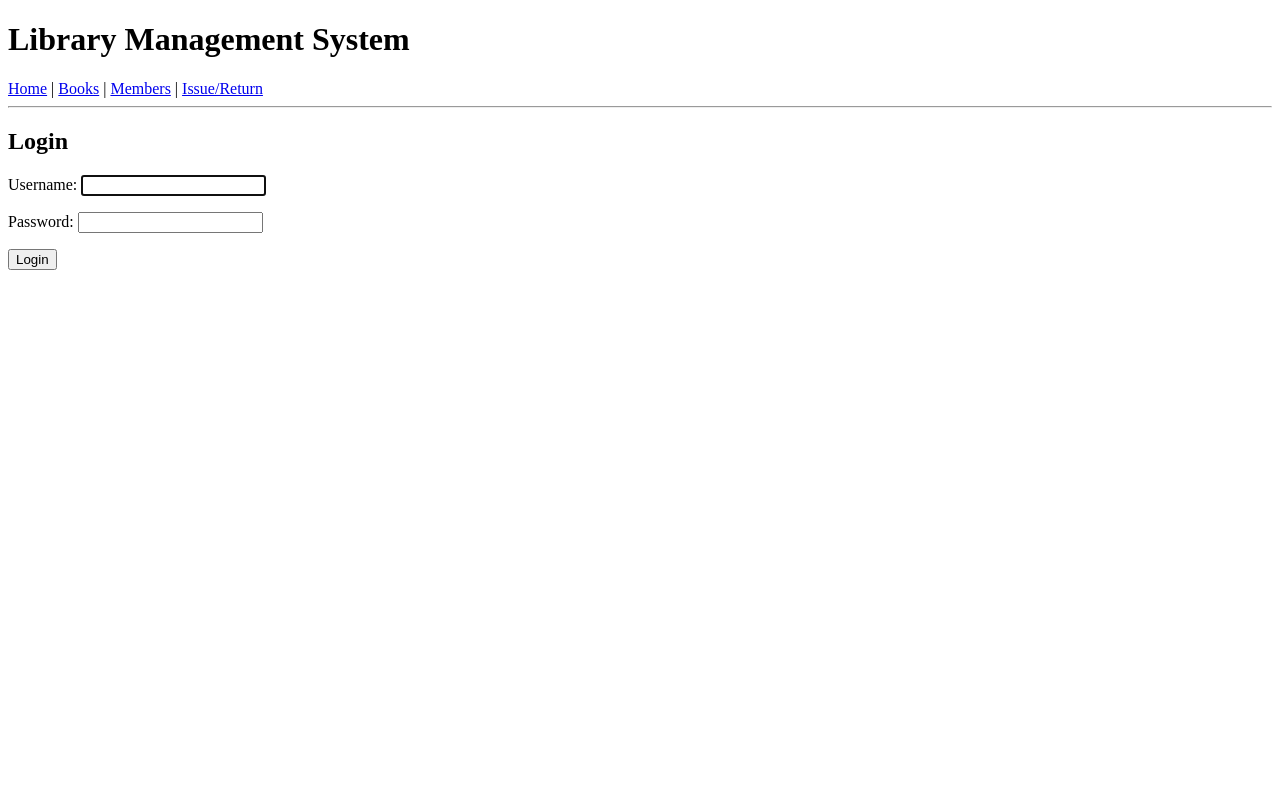
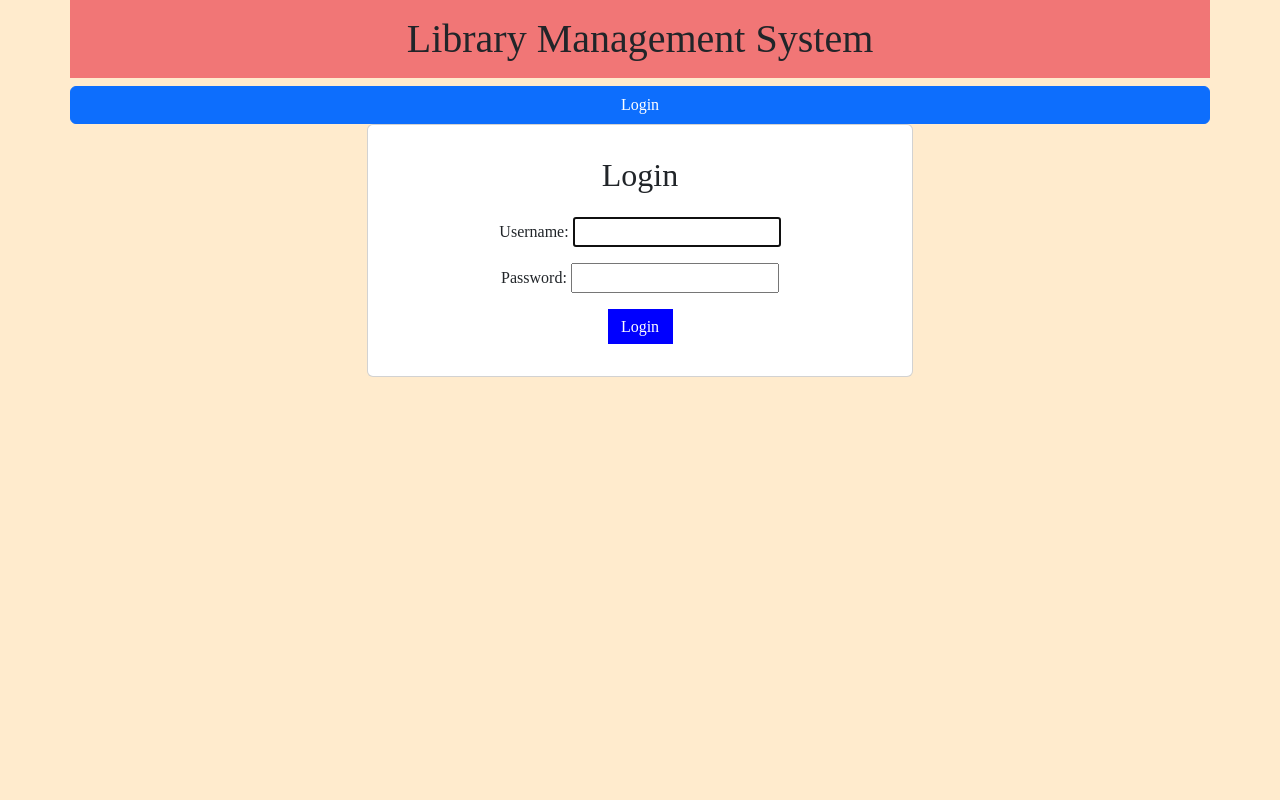
Before and after one commit to 535shivam/Library-Management-System, a Django app: page /login/ in a window 1280 px wide. Run offline with Django 5.2, Linux system fonts and the light colour scheme.

Commit message:
Changes in html pages and views.py file also

```diff
--- a/library/settings.py
+++ b/library/settings.py
@@ -126,3 +126,6 @@ STATIC_URL = 'static/'
 DEFAULT_AUTO_FIELD = 'django.db.models.BigAutoField'
 
 DEBUG =True
+
+LOGIN_URL = '/login/'
+LOGIN_REDIRECT_URL = '/'
--- a/myLibrary/urls.py
+++ b/myLibrary/urls.py
@@ -2,12 +2,12 @@ from django.urls import path
 from .views import *
 
 urlpatterns = [
-    path('',home_view, name='home'),
+    path('', home_view, name='home'),
     path('login/', login_view, name='login'),
     path('logout/', logout_view, name='logout'),
 
-    path('books/', books_view, name='books'),
-    path('members/', members_view, name='members'),
+    path('books/', books, name='books'),
+    path('members/', members, name='members'),
     path('issue/', issue_book, name='issue_book'),
     path('return/<int:issue_id>/', return_book, name='return_book'),
 ]
--- a/myLibrary/views.py
+++ b/myLibrary/views.py
@@ -8,46 +8,9 @@ from django.contrib.auth.forms import AuthenticationForm
 from django.contrib import messages
 # Create your views here.
 
+@login_required
 def home_view(request):
     return render(request,'home.html')
-
-def books_view(request):
-    if request.method == 'POST':
-        form = BookForm(request.POST or None)
-        if form.is_valid():
-            form.save()
-            return redirect('books')
-    else:
-        form = BookForm()
-        all_books = BookModel.objects.all()
-        return render(request,'books.html',{'form':form , 'all_books':all_books})
-
-
-def members_view(request):
-    if request.method == 'POST':
-        form = MemberForm(request.POST or None)
-        if form.is_valid():
-            form.save()
-            return redirect('members')
-    else:
-        form = MemberForm()
-        all_members = MemberModel.objects.all()
-        return render(request,'members.html',{'form':form , 'all_members':all_members})
-
-
-def issue_book(request):
-    if request.method == 'POST':
-        form = IssueForm(request.POST or None)
-        if form.is_valid():
-            issue = form.save()
-            issue.book.available_copies -= 1
-            issue.book.save()
-            return redirect('issue_book')
-    else:
-         form = IssueForm()
-         issues = IssueModel.objects.filter(return_date__isnull = True)
-         return render(request,'issue_book.html',{'form':form , 'issues':issues})
-
 
 
 def return_book(request,issue_id):
@@ -77,6 +40,7 @@ def logout_view(request):
 
 # BOOKS
 @login_required
+@login_required
 def books(request):
     books = BookModel.objects.all()
     form = BookForm(request.POST or None)
@@ -95,6 +59,7 @@ def books(request):
         'search_form': search_form
     })
 
+
 # MEMBERS
 @login_required
 def members(request):
@@ -110,7 +75,7 @@ def members(request):
         q = search_form.cleaned_data['query']
         members = members.filter(name__icontains=q)
 
-    return render(request, 'library/members.html', {
+    return render(request, 'members.html', {
         'form': form,
         'members': members,
         'search_form': search_form
--- a/templates/base.html
+++ b/templates/base.html
@@ -2,16 +2,45 @@
 <html>
   <head>
     <title>Library Management</title>
+    <link
+      href="https://cdn.jsdelivr.net/npm/bootstrap@5.3.7/dist/css/bootstrap.min.css"
+      rel="stylesheet"
+      integrity="sha384-LN+7fdVzj6u52u30Kp6M/trliBMCMKTyK833zpbD+pXdCLuTusPj697FH4R/5mcr"
+      crossorigin="anonymous"
+    />
+    <style>
+      body {
+        background-color: blanchedalmond;
+        font-family: "Times New Roman", Times, serif;
+      }
+      h1 {
+        background-color: rgb(241, 118, 118);
+        text-align: center;
+        padding: 15px;
+      }
+      nav {
+        padding: 10px;
+        text-align: center;
+      }
+      a {
+        font-size: 20px;
+      }
+    </style>
   </head>
   <body>
+    <div class="container">
+      <div class="row">
         <h1>Library Management System</h1>
-    <nav>
-        <a href="/">Home</a> |
-        <a href="/books/">Books</a> |
-        <a href="/members/">Members</a> |
-        <a href="/issue/">Issue/Return</a>
-    </nav>
-    <hr>
+        {% if user.is_authenticated %}
+        <a href="/books/" class="btn btn-success">Books</a>
+        <a href="/members/" class="btn btn-secondary">Members</a>
+        <a href="/issue/" class="btn btn-primary">Issue/Return</a>
+        <a href="/logout/" class="btn btn-danger">Logout</a>
+        {% else %}
+        <a href="/login/" class="btn btn-primary">Login</a>
+        {% endif %}
         {% block content %}{% endblock %}
+      </div>
+    </div>
   </body>
 </html>
--- a/templates/login.html
+++ b/templates/login.html
@@ -1,8 +1,35 @@
-{% extends 'base.html' %}
-{% block content %}
-<h2>Login</h2>
-<form method="post">{% csrf_token %}
-    {{ form.as_p }}
-    <button type="submit">Login</button>
-</form>
+<style>
+    button{
+        background-color: blue;
+        color: white;
+        border: none;
+        width: 65px;
+        height: 35px;
+    }
+    h2{
+        text-align: center;
+        padding: 15px;
+    }
+</style>
+{% extends 'base.html' %} {% block content %}
+<div class="container">
+  <div class="row">
+    <div class="col-6 mx-auto">
+      <div class="card">
+        <div class="card-body">
+          <h2>Login</h2>
+          <form method="post">
+            {% csrf_token %}
+            <div class="text-center">
+                 {{ form.as_p }}
+            </div>
+            <div class="text-center">
+                <button type="submit">Login</button>
+            </div>
+          </form>
+        </div>
+      </div>
+    </div>
+  </div>
+</div>
 {% endblock %}
```
Also changed, not shown: templates/books.html (+34 -12 lines), templates/issue_book.html (+21 -9 lines), templates/members.html (+23 -10 lines), db.sqlite3. Lines whose indentation alone changed are shown as unchanged.
